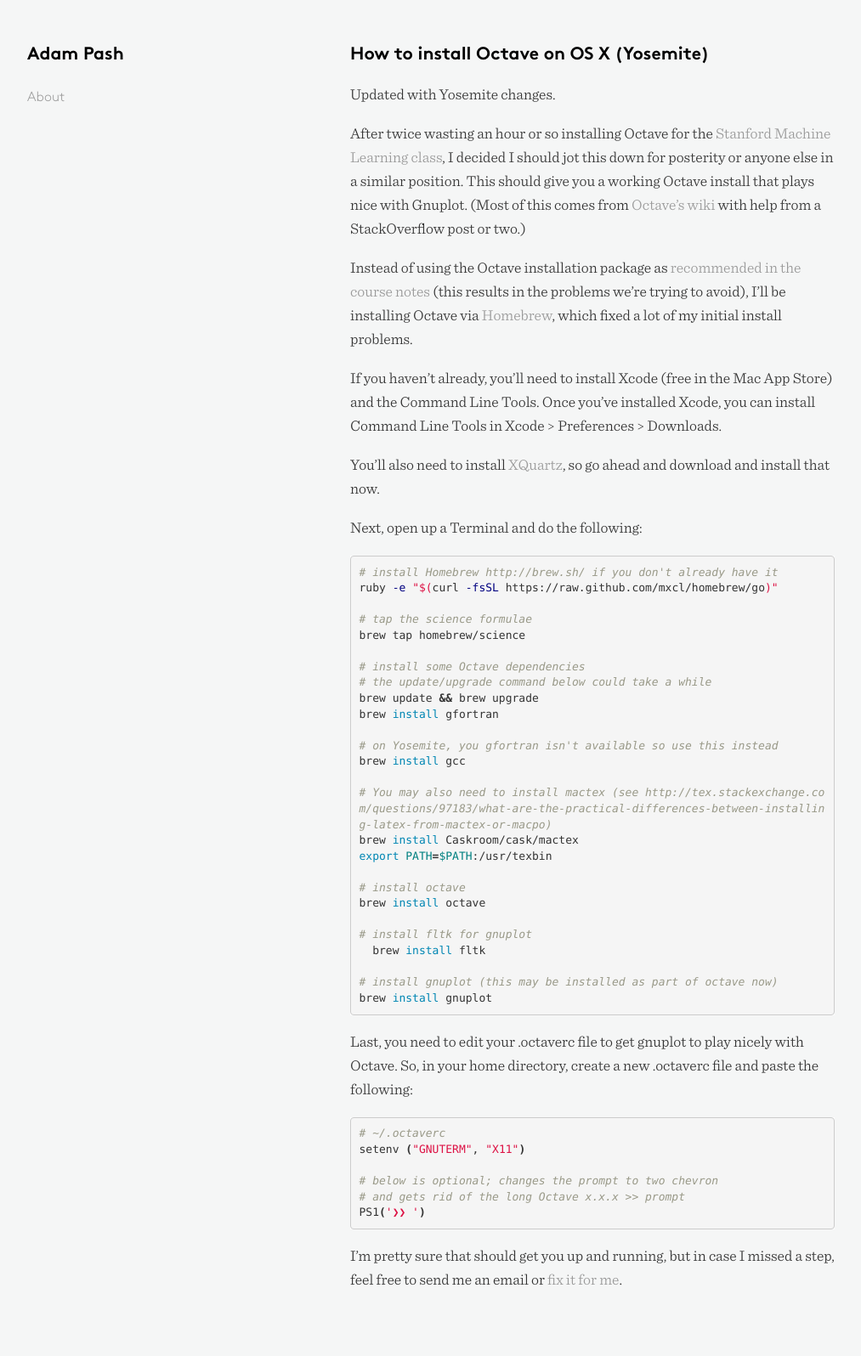
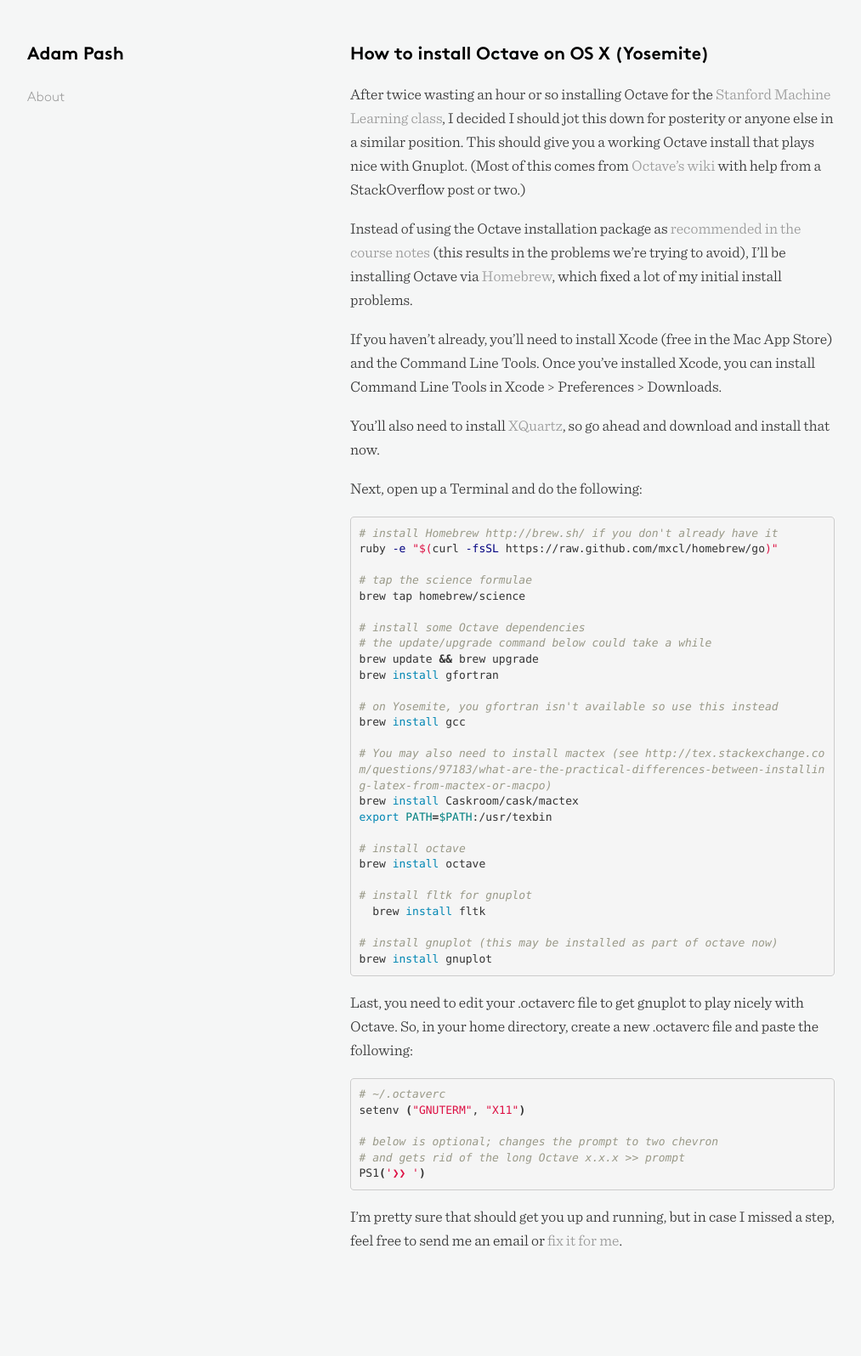
Before and after one commit to adampash/adampash.github.io, a Jekyll site: the page built from code/octave.markdown, in a window 1280 px wide. Shown: the whole page at 85% size, without its empty margins (38-1051 px from the left). Built offline with Jekyll 4.4.1, drawn with Linux system fonts in a browser that asks for light colours; Markdown is read by kramdown in place of the engine named in the settings; after the commit the page ends 1550 px from its top, so only the background shows below that.

Commit message:
Small text tweak

```diff
--- a/code/octave.markdown
+++ b/code/octave.markdown
@@ -4,8 +4,6 @@
 permalink: 'how-to-install-octave/index.html'
 tags: code
 ---
-
-Updated with Yosemite changes.
 
 After twice wasting an hour or so installing Octave for the [Stanford Machine Learning class](https://class.coursera.org/ml-004/class/index), I decided I should jot this down for posterity or anyone else in a similar position. This should give you a working Octave install that plays nice with Gnuplot. (Most of this comes from [Octave's wiki](http://wiki.octave.org/Octave_for_MacOS_X#Simple_Installation_Instructions_3) with help from a StackOverflow post or two.)
 
```
